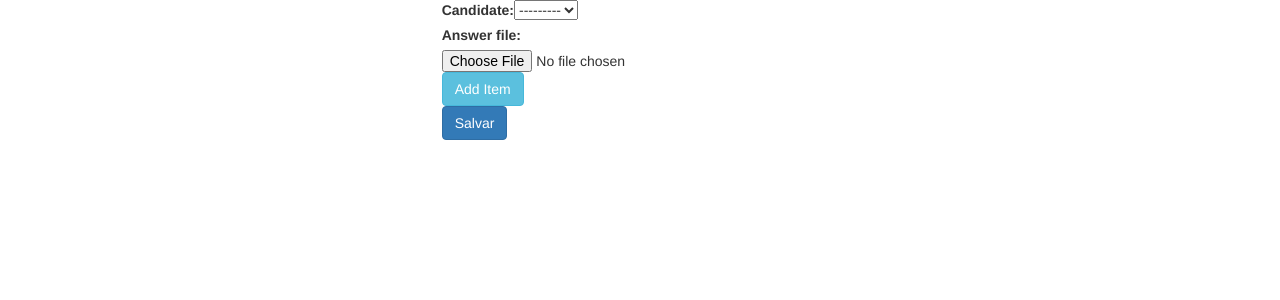
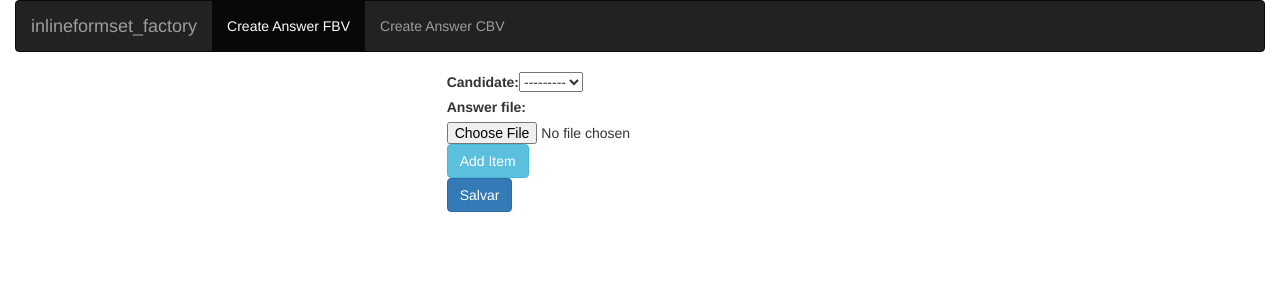
Before and after one commit to rg3915/inlineformset_factory_test, a Django app: page /taskanswer1/ in a window 1280 px wide. Shown: the top 300 px of the page. Run offline with Django 3.2, Linux system fonts and the light colour scheme; data that the repository does not hold is empty; some libraries are stand-ins or nearby versions.

Commit message:
Refatorando templates

```diff
--- /dev/null
+++ b/myproject/core/templates/base.html
@@ -0,0 +1,26 @@
+{% load bootstrap %}
+
+<!DOCTYPE html>
+<html lang="en">
+<head>
+  <meta charset="UTF-8">
+  <title>Document</title>
+  <link rel="stylesheet" href="https://maxcdn.bootstrapcdn.com/bootstrap/3.3.7/css/bootstrap.min.css">
+  <script src="https://code.jquery.com/jquery-3.2.1.min.js"></script>
+  <script src="https://maxcdn.bootstrapcdn.com/bootstrap/3.3.7/js/bootstrap.min.js"></script>
+</head>
+<body>
+
+<div class="container-fluid">
+  <div class="row">
+    <div class="col-md-12">
+      {% include "nav.html" %}
+      {% block content %}{% endblock content %}
+    </div>
+  </div>
+</div>
+
+{% block js %}{% endblock js %}
+
+</body>
+</html>
--- a/myproject/core/templates/index.html
+++ b/myproject/core/templates/index.html
@@ -1,60 +1,9 @@
+{% extends "base.html" %}
+
 {% load bootstrap %}
 
-<!DOCTYPE html>
-<html lang="en">
-<head>
-  <meta charset="UTF-8">
-  <title>Document</title>
-  <link rel="stylesheet" href="https://maxcdn.bootstrapcdn.com/bootstrap/3.3.7/css/bootstrap.min.css">
-  <script src="https://code.jquery.com/jquery-3.2.1.min.js"></script>
-  <script src="https://maxcdn.bootstrapcdn.com/bootstrap/3.3.7/js/bootstrap.min.js"></script>
-</head>
-<body>
-
-  <div class="col-md-4 col-md-offset-4">
-    <form action="." method="POST" enctype="multipart/form-data">
-      {% csrf_token %}
-      {{ form|bootstrap }}
-      {{ formset.management_form|bootstrap }}
-      <div id="order" class="form-inline">
-        {% for item_order_form in formset %}
-        <div id="item-{{ forloop.counter0 }}" class="form-group">
-          {{ item_order_form|bootstrap }}
-        </div>
-        {% endfor %}
-      </div>
-
-    <a class="btn btn-info" id="add-item"><i class="fa fa-plus"></i>Add Item</a><br>
-      <button type="submit" class="btn btn-primary">Salvar</button>
-    </form>
+{% block content %}
+  <div class="jumbotron">
+    <h2>inlineformset_factory</h2>
   </div>
-
-
-    <script>
-      $(document).ready(function () {
-        $("#add-item").click(function (ev) {
-          ev.preventDefault();
-          var count = $('#order').children().length;
-          var tmplMarkup = $("#item-order").html();
-          var compiledTmpl = tmplMarkup.replace(/__prefix__/g, count);
-          $("div#order").append(compiledTmpl);
-
-          // update form count
-          $('#id_taskanswer-TOTAL_FORMS').attr('value', count + 1);
-
-          // some animate to scroll to view our new form
-          $('html, body').animate({
-            scrollTop: $("#add-item").position().top - 200
-          }, 800);
-        });
-      });
-    </script>
-
-    <script type="text/html" id="item-order">
-      <div id="item-__prefix__" class="form-group" style="margin-top: 10px">
-        {{ formset.empty_form|bootstrap }}
-      </div>
-    </script>
-
-</body>
-</html>
+{% endblock content %}
--- /dev/null
+++ b/myproject/core/templates/nav.html
@@ -0,0 +1,20 @@
+<nav class="navbar navbar-default navbar-inverse" role="navigation">
+  <div class="navbar-header">
+
+    <button type="button" class="navbar-toggle" data-toggle="collapse" data-target="#bs-example-navbar-collapse-1">
+       <span class="sr-only">Toggle navigation</span><span class="icon-bar"></span><span class="icon-bar"></span><span class="icon-bar"></span>
+    </button> <a class="navbar-brand" href="{% url 'home' %}">inlineformset_factory</a>
+  </div>
+
+  <div class="collapse navbar-collapse" id="bs-example-navbar-collapse-1">
+    <ul class="nav navbar-nav">
+      <li class="active">
+        <a href="{% url 'taskanswer1' %}">Create Answer FBV</a>
+      </li>
+      <li>
+        <a href="{% url 'taskanswer2' %}">Create Answer CBV</a>
+      </li>
+    </ul>
+  </div>
+
+</nav>
--- a/myproject/core/views.py
+++ b/myproject/core/views.py
@@ -4,6 +4,10 @@ from django.forms.models import inlineformset_factory
 from django.views.generic import TemplateView
 from .models import TaskAnswer, TaskAnswerFile
 from .forms import TaskAnswerForm, TaskAnswerFileForm
+
+
+def home(request):
+    return render(request, 'index.html')
 
 
 def taskanswer(request):
@@ -14,7 +18,7 @@ def taskanswer(request):
 
     if request.method == 'POST':
         form = TaskAnswerForm(request.POST, request.FILES,
-                               instance=order_form, prefix='main')
+                              instance=order_form, prefix='main')
         formset = item_order_formset(
             request.POST, request.FILES, instance=order_form, prefix='taskanswer')
 
@@ -32,7 +36,7 @@ def taskanswer(request):
         'formset': formset,
     }
 
-    return render(request, 'index.html', context)
+    return render(request, 'taskanswer1.html', context)
 
 
 class TaskAnswerCreate(TemplateView):
@@ -40,12 +44,13 @@ class TaskAnswerCreate(TemplateView):
 
     def get_context_data(self, **kwargs):
         context = super(TaskAnswerCreate, self).get_context_data(**kwargs)
-        obj=self.object
+        obj = self.object
 
         item_order_formset = inlineformset_factory(
             TaskAnswer, TaskAnswerFile, form=TaskAnswerFileForm, extra=0,
             can_delete=False, min_num=1, validate_min=True)
-        formset = item_order_formset(instance=TaskAnswer(), prefix='taskanswer')
+        formset = item_order_formset(
+            instance=TaskAnswer(), prefix='taskanswer')
         context['formset'] = formset
         return context
 
@@ -58,5 +63,6 @@ class TaskAnswerCreate(TemplateView):
             item_order_formset = inlineformset_factory(
                 TaskAnswer, TaskAnswerFile, form=TaskAnswerFileForm, extra=0,
                 can_delete=False, min_num=1, validate_min=True)
-            formset = item_order_formset(instance=TaskAnswer(), prefix='taskanswer')
+            formset = item_order_formset(
+                instance=TaskAnswer(), prefix='taskanswer')
             formset.save()
--- a/myproject/urls.py
+++ b/myproject/urls.py
@@ -2,10 +2,11 @@ from django.conf.urls import include, url
 from django.conf import settings
 from django.conf.urls.static import static
 from django.contrib import admin
-from myproject.core.views import taskanswer, TaskAnswerCreate
+from myproject.core.views import home, taskanswer, TaskAnswerCreate
 
 
 urlpatterns = [
+    url(r'^$', home, name='home'),
     url(r'^taskanswer1/$', taskanswer, name='taskanswer1'),
     url(r'^taskanswer2/$', TaskAnswerCreate.as_view(), name='taskanswer2'),
     url(r'^admin/', include(admin.site.urls)),
```
Also changed, not shown: myproject/core/templates/taskanswer1.html (added, +53 -0 lines).
